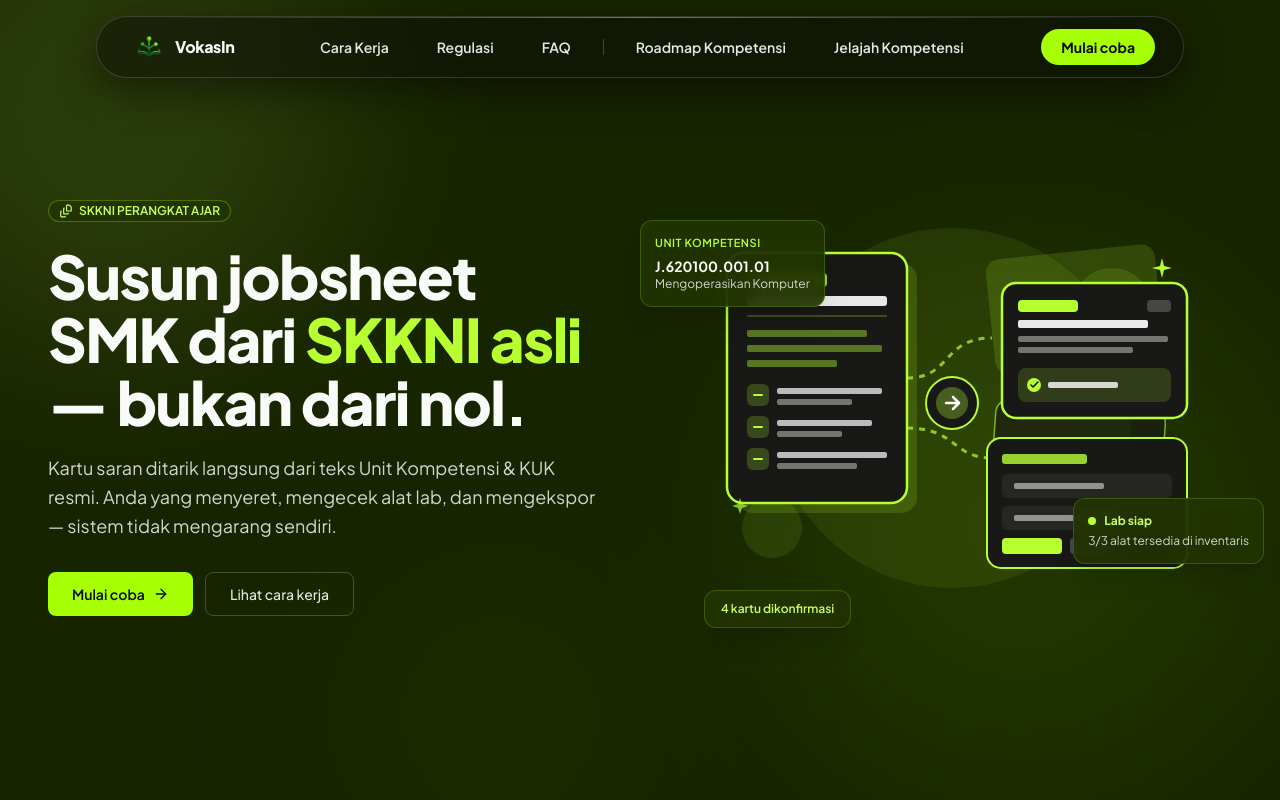
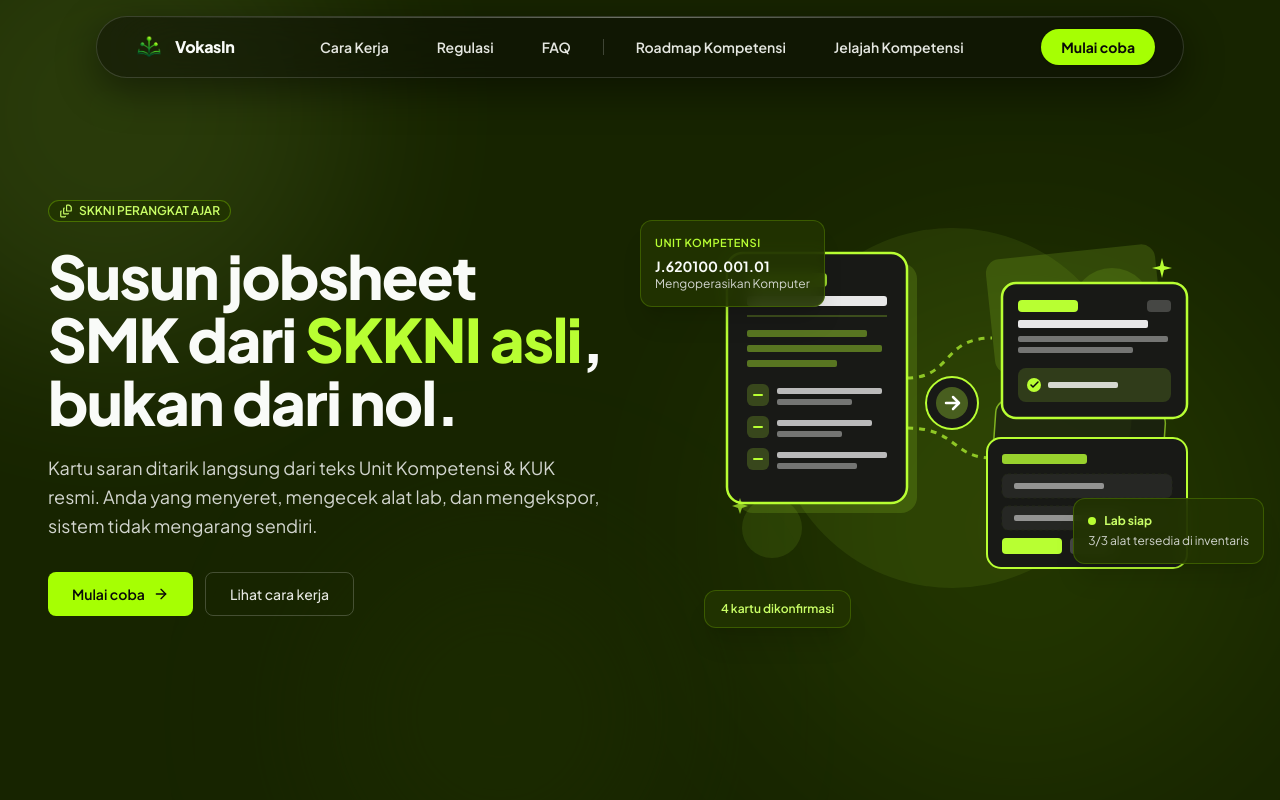
Before and after one commit to Satyasy/VokasIn, a Next.js app: page / in a window 1280 px wide. Shown: the top 800 px of the page. Built offline with nearby package versions, Linux system fonts and the light colour scheme.

Commit message:
fix(copy): remove em-dash from hero title and subtitle

```diff
--- a/app/page.tsx
+++ b/app/page.tsx
@@ -186,12 +186,11 @@ export default function Home() {
                 </Badge>
                 <h1 className="mt-5 text-4xl font-extrabold tracking-tight text-neutral-50 sm:text-5xl lg:text-6xl lg:leading-[1.05]">
                   Susun jobsheet SMK dari{" "}
-                  <span className="text-slime-lime-400">SKKNI asli</span>{" "}
-                  {String.fromCharCode(8212)} bukan dari nol.
+                  <span className="text-slime-lime-400">SKKNI asli</span>, bukan dari nol.
                 </h1>
                 <p className="mt-5 text-base leading-relaxed text-neutral-300 sm:text-lg">
                   Kartu saran ditarik langsung dari teks Unit Kompetensi &amp; KUK resmi. Anda
-                  yang menyeret, mengecek alat lab, dan mengekspor {String.fromCharCode(8212)} sistem tidak mengarang
+                  yang menyeret, mengecek alat lab, dan mengekspor, sistem tidak mengarang
                   sendiri.
                 </p>
                 <div className="mt-8 flex flex-wrap gap-3">
```
